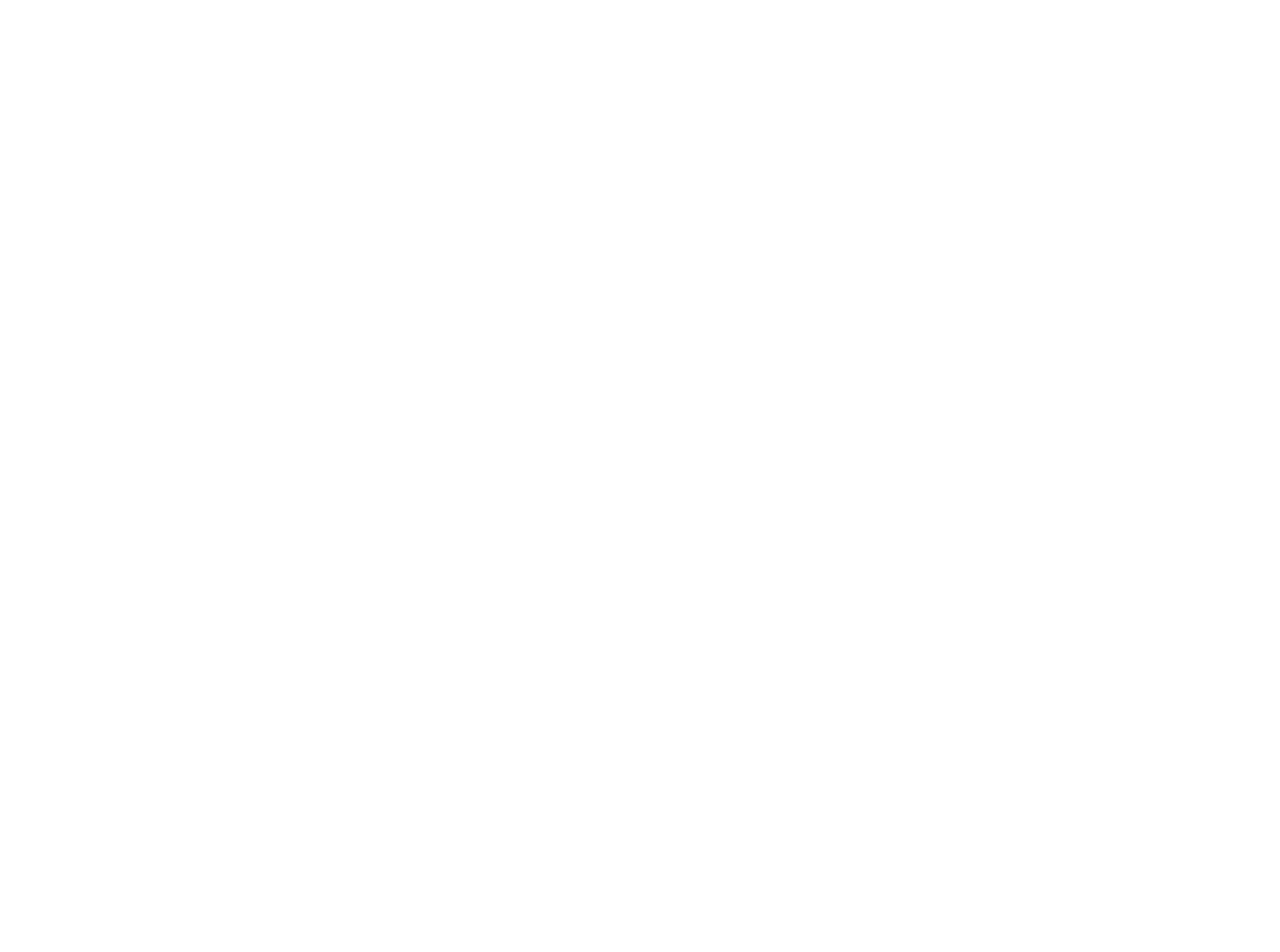
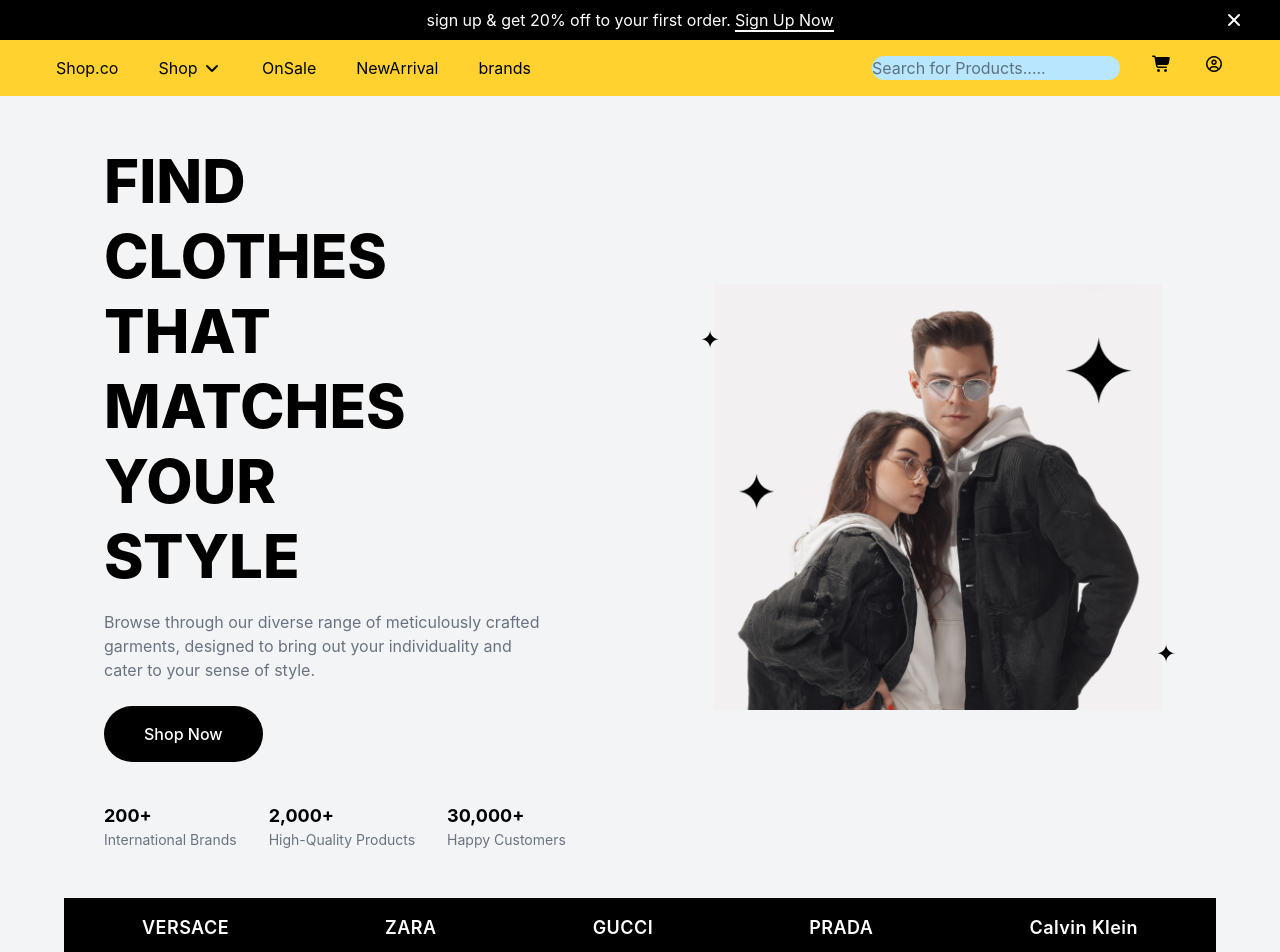
Before and after one commit to Pritam7620/E-comm-reactapp, a React (Vite) app: page /Header in a window 1280 px wide. Shown: the top 952 px of the page. Before the commit the page ends 800 px from the top, so only its background shows below. Built offline with nearby package versions, Linux system fonts and the light colour scheme; no server answers.

Commit message:
completed new arrival

```diff
--- a/index.html
+++ b/index.html
@@ -3,6 +3,13 @@
   <head>
     <meta charset="UTF-8" />
     <link rel="icon" type="image/svg+xml" href="/favicon.svg" />
+    <link
+      rel="stylesheet"
+      href="https://cdnjs.cloudflare.com/ajax/libs/font-awesome/7.0.1/css/all.min.css"
+      integrity="sha512-2SwdPD6INVrV/lHTZbO2nodKhrnDdJK9/kg2XD1r9uGqPo1cUbujc+IYdlYdEErWNu69gVcYgdxlmVmzTWnetw=="
+      crossorigin="anonymous"
+      referrerpolicy="no-referrer"
+    />
     <meta name="viewport" content="width=device-width, initial-scale=1.0" />
     <title>e-comm-reactapp</title>
   </head>
--- a/src/App.jsx
+++ b/src/App.jsx
@@ -3,13 +3,26 @@
 import viteLogo from './assets/vite.svg'
 import heroImg from './assets/hero.png'
 import './App.css'
+import { BrowserRouter, Route, Routes } from 'react-router-dom'
+import Home from './Component/Home'
+import Header from './Component/Header'
+import NewArrival from './Component/NewArrival'
+import HeroSection from './Component/HeroSection'
 
 function App() {
 
 
   return (
     <>
+      <BrowserRouter>
+      <Routes>
 
+        <Route path='/' element={<Home></Home>}></Route>
+        <Route path='/Header' element={<Header/>}></Route>
+        <Route path='/NewArrival' element={<NewArrival/>} ></Route>
+        <Route path='/HeroSection' element={<HeroSection/>}></Route>
+      </Routes>
+      </BrowserRouter>
     </>
   )
 }
--- /dev/null
+++ b/src/Component/Header.jsx
@@ -0,0 +1,43 @@
+import React from 'react'
+import { Link } from 'react-router-dom'
+import HeroSection from './HeroSection'
+
+function Header() {
+  return (
+    <div>
+      <div className='flex bg-black text-white justify-between h-10 items-center px-9'>
+
+  <p className='text-center flex-1'>
+    sign up & get 20% off to your first order.
+    <span className='border-b-2 ml-1'>Sign Up Now</span>
+  </p>
+
+  <i className="fa-solid fa-xmark cursor-pointer"></i>
+
+</div>
+
+{/*------------------next head-----------------*/}
+<div className='h-14 bg-amber-300 flex justify-between items-center pl-14 pr-14'>
+  <div className='flex gap-10'>
+    <div>Shop.co</div>
+    <p>Shop <i className="fa-solid fa-angle-down"></i></p>
+    <p>OnSale</p>
+    <Link to="/NewArrival">NewArrival</Link>
+    <p>brands</p>
+  </div>
+  <div className='flex gap-8'>
+
+<input className='bg-sky-200 rounded-3xl' type="text" placeholder='Search for Products.....' />
+<i className="fa-solid fa-cart-shopping"></i>
+<i className="fa-regular fa-circle-user"></i>
+  </div>
+</div>
+<HeroSection></HeroSection>
+    </div>
+
+
+
+  )
+}
+
+export default Header
--- /dev/null
+++ b/src/Component/HeroSection.jsx
@@ -0,0 +1,70 @@
+import React from 'react'
+import clothslogo from './clothslogo.png';
+import NewArrival from './NewArrival';
+
+function HeroSection() {
+  return (
+     <section className="bg-gray-100 px-6 md:px-16 py-12">
+      <div className="grid md:grid-cols-2 items-center gap-10">
+
+
+        <div className="ml-4 md:ml-10">
+          <h1 className="text-4xl md:text-6xl font-extrabold text-black leading-tight w-2/3">
+            FIND CLOTHES <br />
+            THAT MATCHES <br />
+            YOUR STYLE
+          </h1>
+
+          <p className="text-gray-500 mt-4 text-sm md:text-base max-w-md">
+            Browse through our diverse range of meticulously crafted garments,
+            designed to bring out your individuality and cater to your sense of style.
+          </p>
+
+
+          <button className=" bg-black mt-6  text-white  px-10 py-4 rounded-full font-medium hover:bg-gray-800 transition  p-11">
+            Shop Now
+          </button>
+
+          <div className="flex gap-8 mt-10 text-sm">
+            <div>
+              <h2 className="font-bold text-lg">200+</h2>
+              <p className="text-gray-500">International Brands</p>
+            </div>
+
+            <div>
+              <h2 className="font-bold text-lg">2,000+</h2>
+              <p className="text-gray-500">High-Quality Products</p>
+            </div>
+
+            <div>
+              <h2 className="font-bold text-lg">30,000+</h2>
+              <p className="text-gray-500">Happy Customers</p>
+            </div>
+          </div>
+        </div>
+
+        {/* RIGHT IMAGE */}
+        <div className="relative">
+
+<img  className="w-full max-w-md mx-auto (w-1/3)" src={clothslogo} alt="clothslogo" />
+          <div className="absolute top-10 left-10 text-2xl">✦</div>
+          <div className="absolute bottom-10 right-10 text-2xl">✦</div>
+        </div>
+      </div>
+
+      {/* BRAND BAR */}
+      <div className="bg-black text-white mt-12 py-4">
+        <div className="flex justify-around text-sm md:text-lg font-semibold tracking-wide">
+          <span>VERSACE</span>
+          <span>ZARA</span>
+          <span>GUCCI</span>
+          <span>PRADA</span>
+          <span>Calvin Klein</span>
+        </div>
+      </div>
+      <NewArrival/>
+    </section>
+  )
+}
+
+export default HeroSection
--- /dev/null
+++ b/src/Component/Home.jsx
@@ -0,0 +1,14 @@
+import React from 'react'
+import Header from './Header'
+import { Link } from 'react-router-dom'
+
+function Home() {
+  return (
+    <div>
+
+      <Link to="/Header" >Head</Link>
+    </div>
+  )
+}
+
+export default Home
--- /dev/null
+++ b/src/Component/NewArrival.jsx
@@ -0,0 +1,54 @@
+import React, { useState, useEffect } from 'react';
+
+function NewArrival() {
+
+  let [prod , setproduct] = useState([])
+
+ async function getProduct(){
+
+  let res = await fetch("https://dummyjson.com/products?limit=4")
+  let data = await res.json();
+
+setproduct(data.products)
+
+ }
+
+ useEffect(()=>{
+  getProduct();
+ },[])
+
+  return (
+<>
+<div className='text-center text-4xl font-bold font-serif m-10'>
+  <h1>New Arrivals</h1>
+</div>
+
+<div className='flex items-center justify-between'>
+
+    {
+      prod.map((pr)=>(
+<div >
+  <img  className='bg-gray-200 rounded-2xl' src={pr.thumbnail} alt={pr.title} />
+<p className='text-center font-bold '>{pr.title}</p>
+<p className='text-center font-medium'>{pr.rating}</p>
+<div className='flex  font-medium gap-4 justify-center'>
+<p className="text-center font-medium text-yellow-500">
+  {"⭐".repeat(Math.floor(pr.rating))}
+  <span className="text-black ml-1">({pr.rating})</span>
+</p>
+<p className='bg-sky-300 rounded-2xl p-1 w-12'>{pr.discountPercentage}</p>
+</div>
+
+</div>
+
+      ))
+    }
+    </div>
+
+    </>
+
+
+  );
+}
+
+export default NewArrival;
```
Also changed, not shown: src/Component/clothslogo.png (added).
